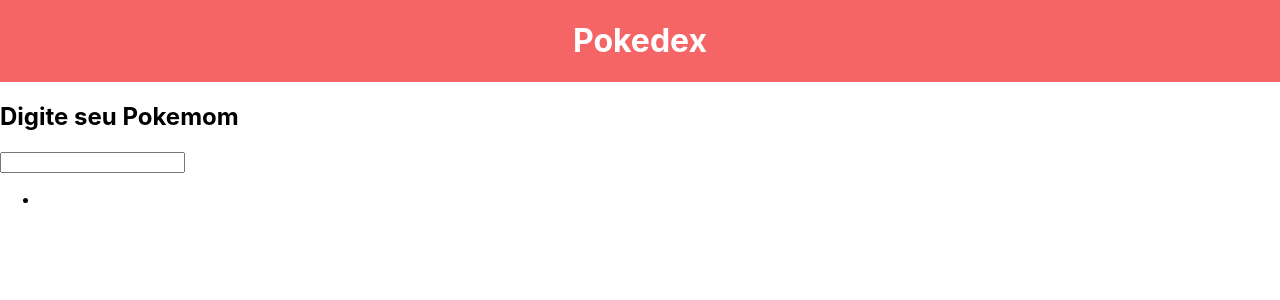
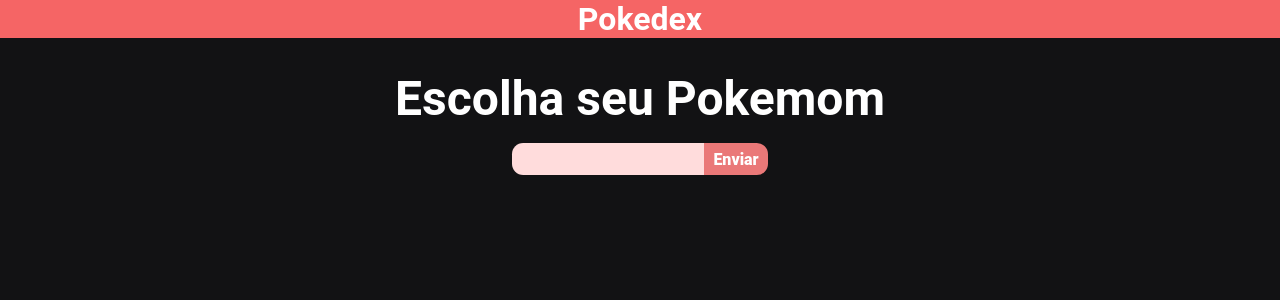
Before and after one commit to ThyagoAraujoM/pokedex, a Next.js app: page / in a window 1280 px wide. Shown: the top 300 px of the page. Built offline with nearby package versions, Linux system fonts and the light colour scheme.

Commit message:
Layout básico implementado, iniciando comunicação com api do pokemon

```diff
--- a/package.json
+++ b/package.json
@@ -10,6 +10,7 @@
   "dependencies": {
     "@types/react": "^17.0.38",
     "@types/react-dom": "^17.0.11",
+    "axios": "^0.24.0",
     "next": "12.0.7",
     "react": "17.0.2",
     "react-dom": "17.0.2",
--- a/src/pages/_app.tsx
+++ b/src/pages/_app.tsx
@@ -1,7 +1,7 @@
-import '../styles/globals.css'
+import "../styles/globals.scss";
 
 function MyApp({ Component, pageProps }) {
-  return <Component {...pageProps} />
+  return <Component {...pageProps} />;
 }
 
-export default MyApp
+export default MyApp;
--- a/src/pages/api/hello.js
+++ b/src/pages/api/hello.js
@@ -1,5 +1,5 @@
 // Next.js API route support: https://nextjs.org/docs/api-routes/introduction
 
 export default function handler(req, res) {
-  res.status(200).json({ name: 'John Doe' })
+  res.status(200).json({ name: "John Doe" });
 }
--- /dev/null
+++ b/src/pages/api/pokemonApi.ts
@@ -0,0 +1,10 @@
+import axios from "axios";
+import type { NextApiRequest, NextApiResponse } from "next";
+
+export default function handler(req: NextApiRequest, res: NextApiResponse) {
+  if (req.method === "GET") {
+    console.log(req.body);
+    // axios.get(`https://pokeapi.co/api/v2/pokemon/${}/`)
+    res.send("");
+  }
+}
--- a/src/pages/index.tsx
+++ b/src/pages/index.tsx
@@ -1,21 +1,40 @@
-import Head from "next/head";
-import Image from "next/image";
+import axios from "axios";
+
+import { ChangeEvent, useState } from "react";
 import styles from "../styles/home.module.scss";
 
 export default function Home() {
+  const [dataInput, setDataInput] = useState("");
+
+  function handleSearchPokemon() {
+    axios.get("/api/pokemonApi", dataInput);
+  }
+
+  function handleChange(e: ChangeEvent<HTMLInputElement>) {
+    setDataInput(e.currentTarget.value);
+  }
+
   return (
     <>
       <header className={styles.header}>
         <h1>Pokedex</h1>
       </header>
       <main className={styles.main}>
-        <div>
-          <h2>Digite seu Pokemom</h2>
-          <input type='text' />
+        <div className={styles.choosePokemonContainer}>
+          <h2>Escolha seu Pokemom</h2>
+
+          <div className={styles.inputContainer}>
+            <input
+              value={dataInput}
+              onChange={(e) => {
+                handleChange(e);
+              }}
+              type='text'
+            />
+            <button onClick={handleSearchPokemon}>Enviar</button>
+          </div>
         </div>
-        <ul>
-          <li></li>
-        </ul>
+        <ul></ul>
       </main>
       <footer></footer>
     </>
--- a/src/styles/globals.css
+++ /dev/null
@@ -1,16 +0,0 @@
-html,
-body {
-  padding: 0;
-  margin: 0;
-  font-family: -apple-system, BlinkMacSystemFont, Segoe UI, Roboto, Oxygen,
-    Ubuntu, Cantarell, Fira Sans, Droid Sans, Helvetica Neue, sans-serif;
-}
-
-a {
-  color: inherit;
-  text-decoration: none;
-}
-
-* {
-  box-sizing: border-box;
-}
--- /dev/null
+++ b/src/styles/globals.scss
@@ -0,0 +1,61 @@
+* {
+  margin: 0;
+  padding: 0;
+  box-sizing: border-box;
+}
+
+:root {
+  --white: #ffffff;
+
+  --gray-100: #e1e1e6;
+  --gray-300: #a8a8b3;
+  --gray-800: #29292e;
+  --gray-850: #1f2729;
+  --gray-900: #121214;
+
+  --pink-200: #ffdcdc;
+  --pink-800: #ea7878;
+
+  --cyan-500: #61dafd;
+  --yellow-500: #eba417;
+}
+
+@media (max-width: 1080px) {
+  html {
+    font-size: 93.75%;
+  }
+}
+
+@media (max-width: 720px) {
+  html {
+    font-size: 87.5%;
+  }
+}
+
+@media (max-width: 1080px) {
+  html {
+    font-size: 93.75%;
+  }
+}
+
+body {
+  background: var(--gray-900);
+  color: var(--white);
+}
+
+body,
+input,
+textarea,
+select,
+button {
+  font: 400 1rem "Roboto", san-serif;
+}
+
+button {
+  cursor: pointer;
+}
+
+a {
+  color: inherit;
+  text-decoration: none;
+}
--- a/src/styles/home.module.scss
+++ b/src/styles/home.module.scss
@@ -9,4 +9,44 @@
 }
 
 .main {
+  display: flex;
+  align-items: center;
+  justify-content: center;
+  flex-direction: column;
+  margin: 2rem 0;
+
+  .choosePokemonContainer {
+    display: flex;
+    flex-direction: column;
+    gap: 1em;
+    h2 {
+      font-size: 3em;
+    }
+    .inputContainer {
+      display: flex;
+      justify-content: center;
+
+      input {
+        width: 12em;
+        height: 2em;
+        padding: 0.5em;
+        color: #000;
+        font-weight: bold;
+        background: var(--pink-200);
+        border: 0;
+        border-radius: 0.7em 0 0 0.7em;
+      }
+
+      button {
+        width: 4em;
+        height: 2em;
+        border: none;
+        border-radius: 0 0.7em 0.7em 0;
+        background: var(--pink-800);
+        border: 2px var(--pink-800) solid;
+        font-weight: 800;
+        color: white;
+      }
+    }
+  }
 }
```
Also changed, not shown: 1 other file (tests, documents, lock files or other folders).
